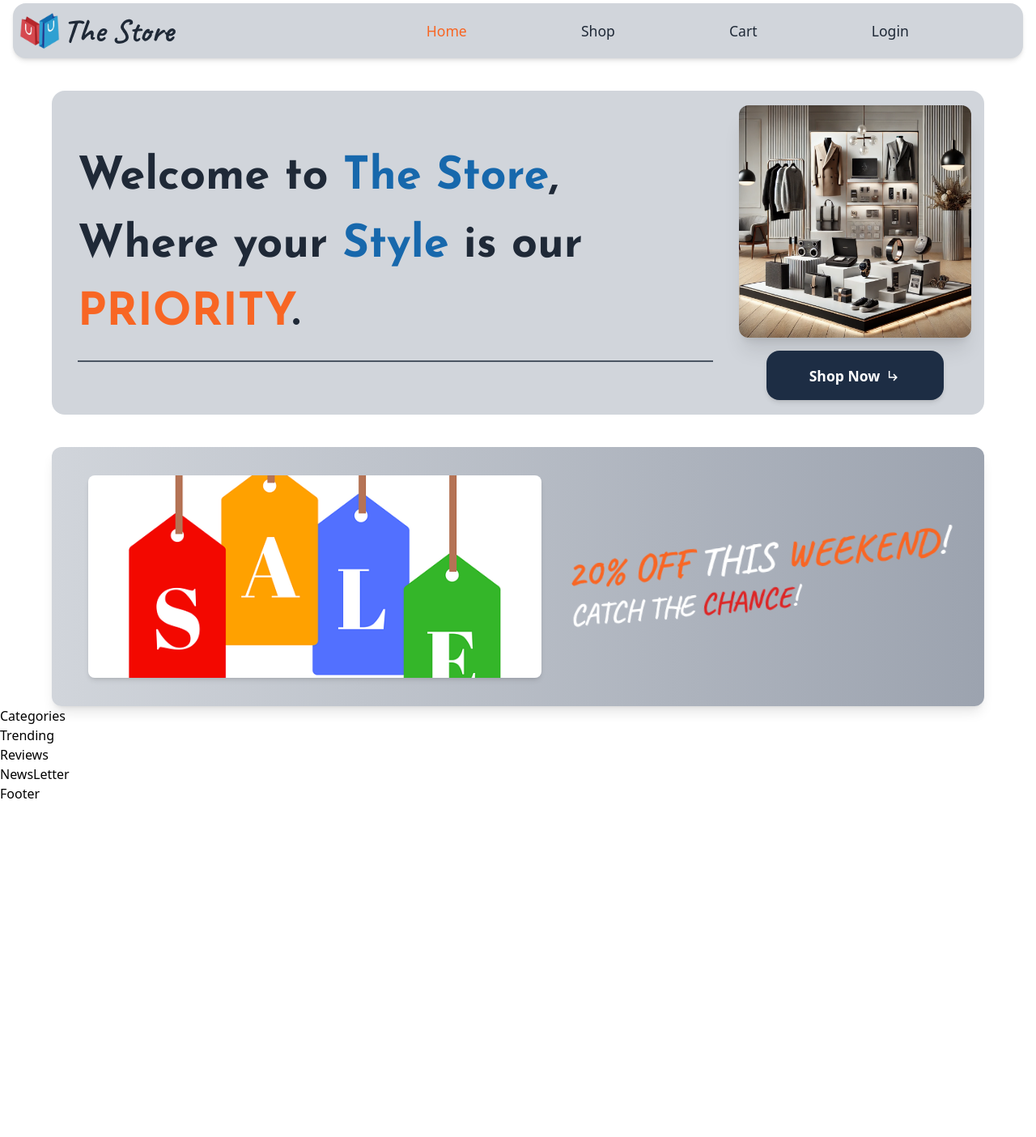
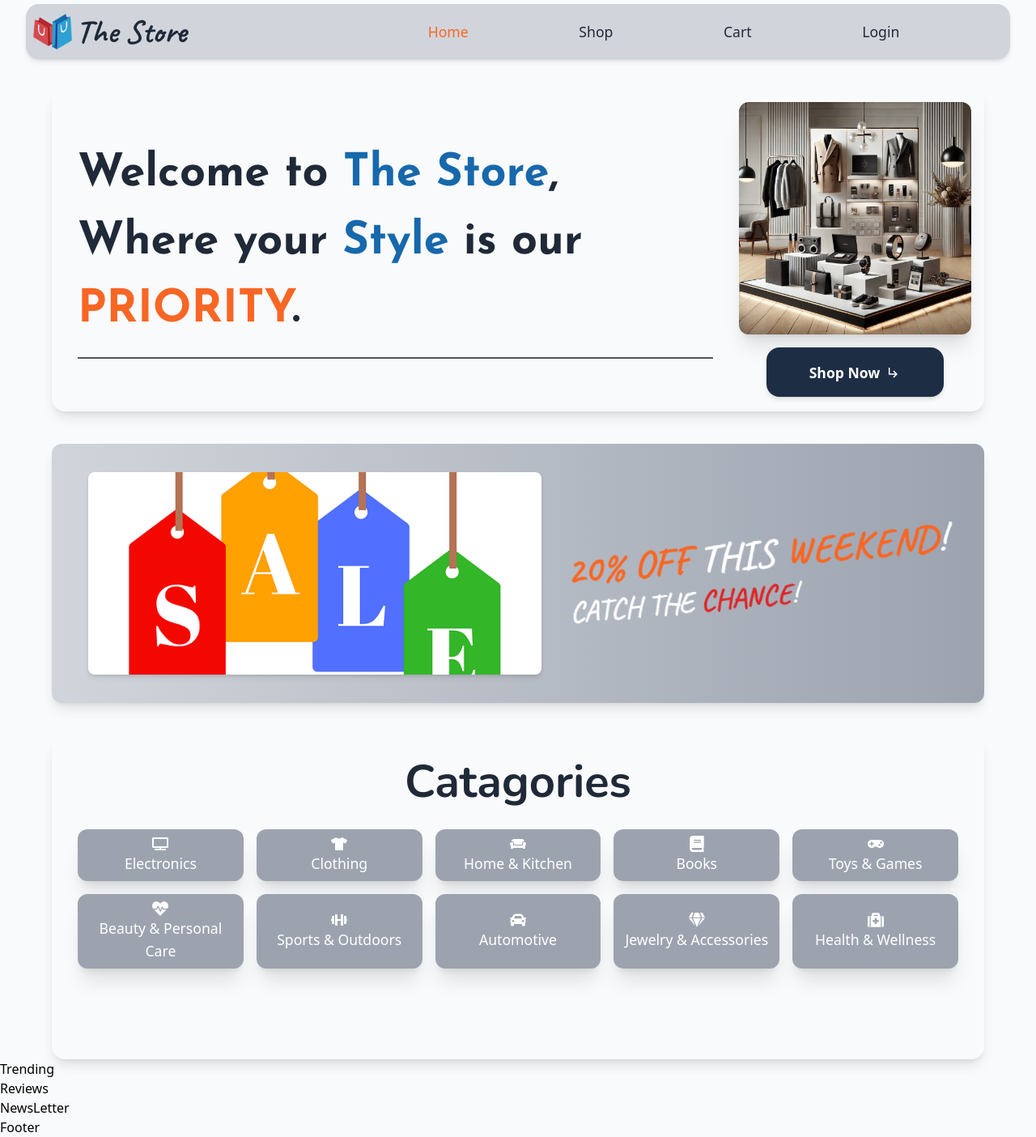
Before and after one commit to MahmoudMHatim43/E-commerce, a React (Create React App) app: page / in a window 1280 px wide. Shown: the whole page at 81% size. Before the commit the page ends 992 px from the top, so only its background shows below. Built offline with nearby package versions, Linux system fonts and the light colour scheme.

Commit message:
catagory home section is set

```diff
--- a/src/App.js
+++ b/src/App.js
@@ -16,7 +16,7 @@ import Footer from "./components/Footer";
 
 function App() {
   return (
-    <div className="">
+    <div className="bg-light_bg dark:bg-dark_bg">
       <Navbar />
       <Routes>
         <Route path="/" element={<Home />} />
--- a/src/components/Navbar.jsx
+++ b/src/components/Navbar.jsx
@@ -14,9 +14,9 @@ function Navbar() {
   return (
     <motion.nav
       initial={{ y: -100, opacity: 0 }}
-      animate={{ y: 0, opacity: 1 }}
+      animate={{ y: 5, opacity: 1 }}
       className="flex items-center justify-between
-      px-2 py-1 mx-auto my-1 w-[97.5svw]
+      px-2 py-1 mx-auto w-[95svw]
       text-light_t1 dark:text-dark_t1 bg-gray_l1 dark:bg-gray_d1
       rounded-2xl shadow-md"
     >
--- a/src/components/home/Categories.jsx
+++ b/src/components/home/Categories.jsx
@@ -1,7 +1,67 @@
-import React from "react";
+import { useRef } from "react";
+import { motion, useInView } from "framer-motion";
+import {
+  FaTv,
+  FaTshirt,
+  FaCouch,
+  FaBook,
+  FaGamepad,
+  FaHeartbeat,
+  FaDumbbell,
+  FaCar,
+  FaGem,
+  FaMedkit,
+} from "react-icons/fa";
+import { NavLink, redirect } from "react-router-dom";
 
 function Categories() {
-  return <section>Categories</section>;
+  const ref = useRef(null);
+  const isInView = useInView(ref, { once: true });
+  const categories = [
+    { name: "Electronics", icon: <FaTv /> },
+    { name: "Clothing", icon: <FaTshirt /> },
+    { name: "Home & Kitchen", icon: <FaCouch /> },
+    { name: "Books", icon: <FaBook /> },
+    { name: "Toys & Games", icon: <FaGamepad /> },
+    { name: "Beauty & Personal Care", icon: <FaHeartbeat /> },
+    { name: "Sports & Outdoors", icon: <FaDumbbell /> },
+    { name: "Automotive", icon: <FaCar /> },
+    { name: "Jewelry & Accessories", icon: <FaGem /> },
+    { name: "Health & Wellness", icon: <FaMedkit /> },
+  ];
+
+  return (
+    <motion.section
+      ref={ref}
+      initial={{ x: 200, opacity: 0 }}
+      animate={{ x: isInView ? 0 : 200, opacity: 1 }}
+      transition={{ duration: 0.5 }}
+      className="flex flex-col items-center
+      mx-auto mt-[5svh] p-4
+      w-[95svw] sm:w-[90svw] min-h-[50svh]
+      text-body-text text-light_t1 dark:text-dark_t1
+      rounded-2xl shadow-lg"
+    >
+      <h1 className="text-heading-xl font-Nuntio font-bold">Catagories</h1>
+      <div
+        className="grid grid-cols-2 sm:grid-cols-3 md:grid-cols-4 lg:grid-cols-5 gap-4
+        p-4"
+      >
+        {categories.map((catagory, idx) => (
+          <NavLink
+            key={idx}
+            className="flex flex-col justify-center items-center
+            p-2
+            text-xl text-dark_t1 bg-gray_l2 dark:bg-gray_d1
+            rounded-xl shadow-xl"
+          >
+            <span>{catagory.icon}</span>
+            <span className="text-body-text text-center">{catagory.name}</span>
+          </NavLink>
+        ))}
+      </div>
+    </motion.section>
+  );
 }
 
 export default Categories;
--- a/src/components/home/Hero.jsx
+++ b/src/components/home/Hero.jsx
@@ -11,8 +11,8 @@ function Hero() {
       className="flex flex-col lg:flex-row justify-between items-center gap-4
       mt-[5vh] mx-auto p-4
       w-[95svw] sm:w-[90vw] min-h-[50vh]
-      text-light_t1 dark:text-dark_t1 bg-gray_l1 dark:bg-gray_d2
-      rounded-2xl"
+      text-light_t1 dark:text-dark_t1
+      rounded-2xl shadow-lg"
     >
       {/* Left */}
       <div
--- a/src/components/home/Promotion.jsx
+++ b/src/components/home/Promotion.jsx
@@ -9,7 +9,7 @@ function Promotion() {
       ref={ref}
       initial={{ x: -200, opacity: 0.25 }}
       animate={{ x: isInView ? 0 : -200, opacity: 1 }}
-      transition={{ duration: 1 }}
+      transition={{ duration: 0.5 }}
       className="flex flex-col sm:flex-row justify-center items-center
       mx-auto mt-[5vh] p-4 w-[95svw] sm:w-[90vw] min-h-[40vh]
       bg-gradient-to-r from-gray_l1 to-gray_l2 dark:from-gray_d1 dark:to-gray_d2
@@ -33,7 +33,7 @@ function Promotion() {
           rotate: isInView ? -5 : 0,
           opacity: 1,
         }}
-        transition={{ delay: 0.5, duration: 1 }}
+        transition={{ delay: 0.25, duration: 0.5 }}
         className="sm:ml-8 mt-6 sm:mt-0
         text-center sm:text-left text-white font-Caveat font-bold"
       >
```
